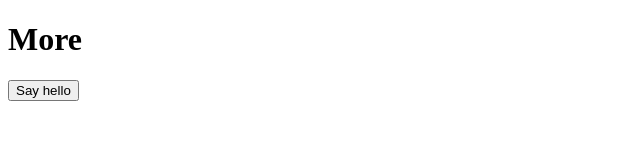
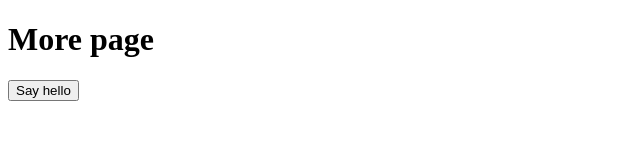
Before and after one commit to SnowbirdsAI/SnowbirdsAI, a website: page public/langspur/More.html in a window 1280 px wide. Shown: the whole page, without its empty margins (0-640 px from the left). Drawn offline with Linux system fonts and the light colour scheme.

Commit message:
update more page

```diff
--- a/public/langspur/More.html
+++ b/public/langspur/More.html
@@ -7,7 +7,7 @@
 	<link rel="stylesheet" href="styles.css">
 </head>
 <body>
-	<h1>More</h1>
+	<h1>More page</h1>
 	<input type="button" value="Say hello" onClick="Android.showToast('Hello Android!')" />
 </body>
 </html>
```
Also changed, not shown: 5 other files.
